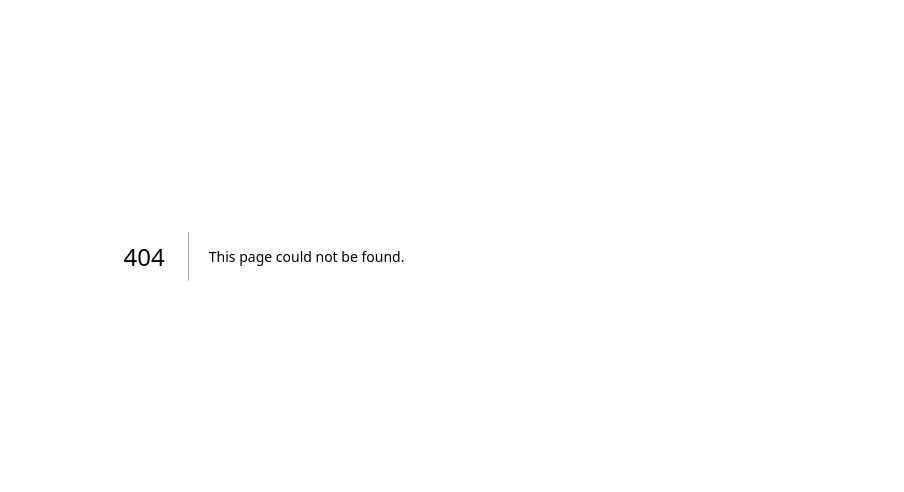
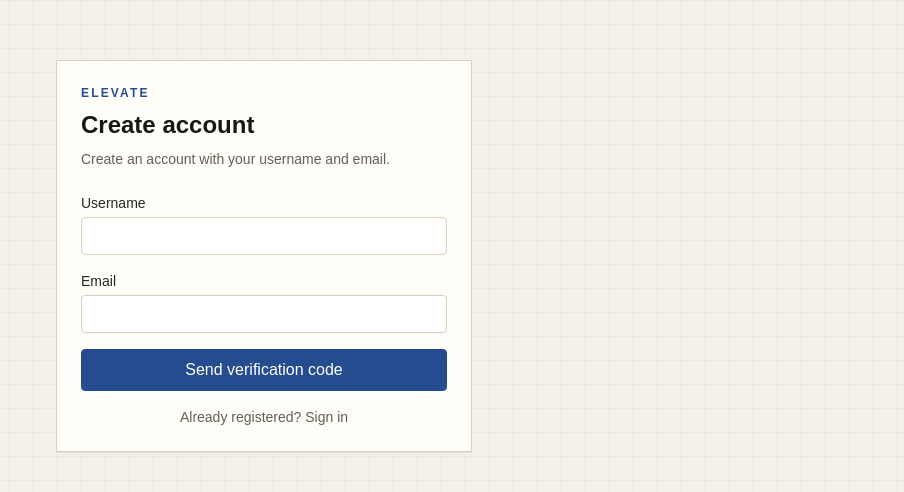
Before and after one commit to aakashloyar/elevate-web, a Next.js app: page /register in a window 1280 px wide. Before the commit this address had no page. Shown: the part 144-636 px from the top of the page, without its empty margins (376-1280 px from the left). Built offline with nearby package versions, Linux system fonts and the light colour scheme; no server answers.

Commit message:
add authentication

```diff
--- a/src/app/assessments/[assessmentId]/page.tsx
+++ b/src/app/assessments/[assessmentId]/page.tsx
@@ -6,6 +6,7 @@ import { useParams, useRouter } from "next/navigation";
 import { useInfiniteQuery, useMutation, useQuery } from "@tanstack/react-query";
 import { StatusBadge } from "@/components/status";
 import { AppShell, Badge, Button, EmptyState, Field, inputClass, Panel, PageTitle, TruncatedText } from "@/components/ui";
+import { getAuthenticatedUserId } from "@/lib/auth";
 import { assessmentsApi, generationApi, problemsApi, submissionsApi } from "@/lib/api/services";
 import type { AssessmentMarkingScheme, Difficulty, MarkingSchemeMarks, Problem, ProblemOption, ProblemType } from "@/lib/api/types";
 import { formatDateTime } from "@/lib/utils";
@@ -105,7 +106,7 @@ export default function AssessmentDetailPage() {
     mutationFn: () =>
       submissionsApi.create({
         assessment_id: assessmentId,
-        user_id: assessment?.created_by,
+        user_id: getAuthenticatedUserId(),
         duration_seconds: Number(submissionDuration),
         marking_scheme: submissionMarkingScheme,
       }),
@@ -131,7 +132,7 @@ export default function AssessmentDetailPage() {
             <Button
               type="button"
               className="px-3 py-1.5 text-sm"
-              disabled={createSubmission.isPending || !assessment?.created_by || !assessment?.duration_seconds}
+              disabled={createSubmission.isPending || !assessment?.duration_seconds}
               onClick={() => {
                 setSubmissionDuration(String(assessment?.duration_seconds ?? ""));
                 setSubmissionMarkingScheme(markingSchemeQuery.data ?? defaultMarkingScheme);
@@ -552,14 +553,11 @@ function AttachedProblemCard({ problem }: { problem: Problem }) {
 
 function ManualProblemCard({
   assessmentId,
-  createdBy,
   onAdded,
 }: {
   assessmentId: string;
-  createdBy?: string;
   onAdded: () => void;
 }) {
-  const [creatorId, setCreatorId] = useState(createdBy || "019fd16d-8296-7039-949f-65044c31d28f");
   const [title, setTitle] = useState("What is the time complexity of binary search?");
   const [statement, setStatement] = useState("Given a sorted array of n elements, what is the time complexity of searching for an element using binary search?");
   const [type, setType] = useState<ProblemType>("single");
@@ -583,7 +581,7 @@ function ManualProblemCard({
   function onSubmit(event: FormEvent) {
     event.preventDefault();
     addProblem.mutate({
-      created_by: creatorId,
+      created_by: getAuthenticatedUserId(),
       title,
       statement,
       type,
@@ -613,9 +611,6 @@ function ManualProblemCard({
   return (
     <Panel title="Add one manual problem">
       <form onSubmit={onSubmit} className="grid gap-3">
-        <Field label="Created by user ID">
-          <input className={inputClass} value={creatorId} onChange={(event) => setCreatorId(event.target.value)} required />
-        </Field>
         <Field label="Title">
           <input className={inputClass} value={title} onChange={(event) => setTitle(event.target.value)} required />
         </Field>
@@ -665,14 +660,11 @@ function ManualProblemCard({
 
 function AiGenerationCard({
   assessmentId,
-  createdBy,
   onCompleted,
 }: {
   assessmentId: string;
-  createdBy?: string;
   onCompleted: () => void;
 }) {
-  const [userId, setUserId] = useState(createdBy || "019fd16d-8296-7039-949f-65044c31d28f");
   const [level, setLevel] = useState<Difficulty>("medium");
   const [description, setDescription] = useState("Generate NCERT-style conceptual questions.");
   const [singleCount, setSingleCount] = useState("5");
@@ -704,7 +696,7 @@ function AiGenerationCard({
   function onSubmit(event: FormEvent) {
     event.preventDefault();
     createJob.mutate({
-      user_id: userId,
+      user_id: getAuthenticatedUserId(),
       assessment_id: assessmentId,
       document_id: null,
       single_correct_count: Number(singleCount),
@@ -719,9 +711,6 @@ function AiGenerationCard({
   return (
     <Panel title="Generate problems with AI">
       <form onSubmit={onSubmit} className="grid gap-3">
-        <Field label="User ID">
-          <input className={inputClass} value={userId} onChange={(event) => setUserId(event.target.value)} required />
-        </Field>
         <Field label="Level">
           <select className={inputClass} value={level} onChange={(event) => setLevel(event.target.value as Difficulty)}>
             <option value="easy">easy</option>
--- a/src/app/assessments/create/page.tsx
+++ b/src/app/assessments/create/page.tsx
@@ -5,6 +5,7 @@ import Link from "next/link";
 import { useRouter } from "next/navigation";
 import { useMutation } from "@tanstack/react-query";
 import { AppShell, Button, Field, inputClass, Panel, PageTitle } from "@/components/ui";
+import { getAuthenticatedUserId } from "@/lib/auth";
 import { assessmentsApi } from "@/lib/api/services";
 
 export default function CreateAssessmentPage() {
@@ -12,7 +13,6 @@ export default function CreateAssessmentPage() {
   const [title, setTitle] = useState("");
   const [description, setDescription] = useState("");
   const [durationSeconds, setDurationSeconds] = useState("5400");
-  const [createdBy, setCreatedBy] = useState("01a09427-5792-7192-a6b6-d1fce684767d");
 
   const createAssessment = useMutation({
     mutationFn: assessmentsApi.create,
@@ -25,7 +25,7 @@ export default function CreateAssessmentPage() {
       title,
       description,
       duration_seconds: Number(durationSeconds),
-      created_by: createdBy,
+      created_by: getAuthenticatedUserId(),
     });
   }
 
@@ -48,9 +48,6 @@ export default function CreateAssessmentPage() {
             </Field>
             <Field label="Duration seconds">
               <input className={inputClass} type="number" value={durationSeconds} onChange={(event) => setDurationSeconds(event.target.value)} min={1} required />
-            </Field>
-            <Field label="Created by user ID">
-              <input className={inputClass} value={createdBy} onChange={(event) => setCreatedBy(event.target.value)} required />
             </Field>
             <div className="flex gap-2">
               <Button disabled={createAssessment.isPending}>{createAssessment.isPending ? "Creating..." : "Create assessment"}</Button>
--- a/src/app/generation/page.tsx
+++ b/src/app/generation/page.tsx
@@ -5,13 +5,13 @@ import { useMutation, useQuery } from "@tanstack/react-query";
 import { useSearchParams } from "next/navigation";
 import { AppShell, Button, Field, inputClass, Panel, PageTitle } from "@/components/ui";
 import { StatusBadge } from "@/components/status";
+import { getAuthenticatedUserId } from "@/lib/auth";
 import { generationApi } from "@/lib/api/services";
 import type { Difficulty } from "@/lib/api/types";
 
 function GenerationContent() {
   const params = useSearchParams();
   const [assessmentId, setAssessmentId] = useState(params.get("assessmentId") ?? "f207db6a-c9bc-4743-96f3-56028ec6cfa2");
-  const [userId, setUserId] = useState("019fd16d-8296-7039-949f-65044c31d28f");
   const [level, setLevel] = useState<Difficulty>("medium");
   const [description, setDescription] = useState("Generate NCERT-style conceptual questions.");
   const [singleCount, setSingleCount] = useState("5");
@@ -34,7 +34,7 @@ function GenerationContent() {
   function onSubmit(event: FormEvent) {
     event.preventDefault();
     createJob.mutate({
-      user_id: userId,
+      user_id: getAuthenticatedUserId(),
       assessment_id: assessmentId,
       document_id: null,
       single_correct_count: Number(singleCount),
@@ -52,9 +52,6 @@ function GenerationContent() {
         <form onSubmit={onSubmit} className="grid gap-3">
           <Field label="Assessment ID">
             <input className={inputClass} value={assessmentId} onChange={(event) => setAssessmentId(event.target.value)} required />
-          </Field>
-          <Field label="User ID">
-            <input className={inputClass} value={userId} onChange={(event) => setUserId(event.target.value)} required />
           </Field>
           <Field label="Level">
             <select className={inputClass} value={level} onChange={(event) => setLevel(event.target.value as Difficulty)}>
--- a/src/app/problems/create/page.tsx
+++ b/src/app/problems/create/page.tsx
@@ -5,6 +5,7 @@ import Link from "next/link";
 import { useRouter, useSearchParams } from "next/navigation";
 import { useMutation } from "@tanstack/react-query";
 import { AppShell, Button, Field, inputClass, Panel, PageTitle } from "@/components/ui";
+import { getAuthenticatedUserId } from "@/lib/auth";
 import { assessmentsApi, problemsApi } from "@/lib/api/services";
 import type { Difficulty, ProblemOption, ProblemType } from "@/lib/api/types";
 
@@ -23,7 +24,6 @@ export default function CreateProblemPage() {
   const [statement, setStatement] = useState("");
   const [type, setType] = useState<ProblemType>("single");
   const [difficulty, setDifficulty] = useState<Difficulty>("easy");
-  const [createdBy, setCreatedBy] = useState("019fd16d-8296-7039-949f-65044c31d28f");
   const [topics, setTopics] = useState("");
   const [options, setOptions] = useState<ProblemOption[]>(defaultOptions);
 
@@ -45,7 +45,7 @@ export default function CreateProblemPage() {
   function onSubmit(event: FormEvent) {
     event.preventDefault();
     createProblem.mutate({
-      created_by: createdBy,
+      created_by: getAuthenticatedUserId(),
       title,
       statement,
       type,
@@ -127,9 +127,6 @@ export default function CreateProblemPage() {
             <Field label="Topics">
               <input className={inputClass} value={topics} onChange={(event) => setTopics(event.target.value)} placeholder="algorithms, arrays, binary-search" />
             </Field>
-            <Field label="Created by user ID">
-              <input className={inputClass} value={createdBy} onChange={(event) => setCreatedBy(event.target.value)} required />
-            </Field>
             <div className="flex gap-2">
               <Button disabled={createProblem.isPending || !optionsValid}>{createProblem.isPending ? "Creating..." : "Create problem"}</Button>
               <Link href={assessmentId ? `/assessments/${assessmentId}` : "/problems"}><Button type="button" variant="secondary">Cancel</Button></Link>
--- a/src/components/providers.tsx
+++ b/src/components/providers.tsx
@@ -2,6 +2,7 @@
 
 import { QueryClient, QueryClientProvider } from "@tanstack/react-query";
 import { useState } from "react";
+import { AuthProvider } from "@/lib/auth";
 
 export function Providers({ children }: { children: React.ReactNode }) {
   const [queryClient] = useState(
@@ -17,5 +18,5 @@ export function Providers({ children }: { children: React.ReactNode }) {
       }),
   );
 
-  return <QueryClientProvider client={queryClient}>{children}</QueryClientProvider>;
+  return <QueryClientProvider client={queryClient}><AuthProvider>{children}</AuthProvider></QueryClientProvider>;
 }
--- a/src/components/ui.tsx
+++ b/src/components/ui.tsx
@@ -1,7 +1,16 @@
+"use client";
 import Link from "next/link";
+import { usePathname, useRouter } from "next/navigation";
+import { useEffect } from "react";
 import { cn } from "@/lib/utils";
+import { useAuth } from "@/lib/auth";
 
 export function AppShell({ children }: { children: React.ReactNode }) {
+  const { ready, token, logout } = useAuth();
+  const router = useRouter();
+  const pathname = usePathname();
+  useEffect(() => { if (ready && !token && pathname !== "/login" && pathname !== "/register") router.replace("/login"); }, [pathname, ready, router, token]);
+  if (!ready || !token) return null;
   return (
     <div>
       <header className="border-b border-[var(--line)] bg-[var(--paper)]">
@@ -14,6 +23,7 @@ export function AppShell({ children }: { children: React.ReactNode }) {
             <NavLink href="/assessments">Assessments</NavLink>
             <NavLink href="/problems">Problems</NavLink>
             <NavLink href="/submissions">Submissions</NavLink>
+            <button type="button" onClick={() => { logout(); router.replace("/login"); }} className="cursor-pointer rounded px-3 py-2 text-[var(--muted)] hover:bg-[var(--accent-weak)] hover:text-[var(--accent)]">Logout</button>
           </nav>
         </div>
       </header>
--- a/src/lib/api/config.ts
+++ b/src/lib/api/config.ts
@@ -1,4 +1,5 @@
 export const serviceUrls = {
+  auth: process.env.NEXT_PUBLIC_AUTH_SERVICE_URL ?? "http://localhost:8088",
   user: process.env.NEXT_PUBLIC_USER_SERVICE_URL ?? "http://localhost:8081",
   assessment: process.env.NEXT_PUBLIC_ASSESSMENT_SERVICE_URL ?? "http://localhost:8082",
   problem: process.env.NEXT_PUBLIC_PROBLEM_SERVICE_URL ?? "http://localhost:8083",
--- a/src/lib/api/http.ts
+++ b/src/lib/api/http.ts
@@ -19,15 +19,18 @@ export async function request<T>(baseURL: string, path: string, options: Request
     }
   }
 
+  const token = typeof window !== "undefined" ? window.localStorage.getItem("elevate_access_token") : null;
   const response = await fetch(url, {
     ...options,
     headers: {
       "Content-Type": "application/json",
+      ...(token ? { Authorization: `Bearer ${token}` } : {}),
       ...options.headers,
     },
   });
 
   if (!response.ok) {
+    if (response.status === 401 && typeof window !== "undefined") window.localStorage.removeItem("elevate_access_token");
     const message = await response.text();
     throw new ApiError(message || response.statusText, response.status);
   }
--- /dev/null
+++ b/src/lib/auth.tsx
@@ -0,0 +1,26 @@
+"use client";
+import { createContext, useContext, useEffect, useMemo, useState } from "react";
+import { serviceUrls } from "@/lib/api/config";
+
+type OTPRequest = { user_id: string; verification_required: boolean };
+type AuthContextValue = { token: string | null; ready: boolean; requestOtp: (identifier: string) => Promise<OTPRequest>; register: (username: string, email: string) => Promise<OTPRequest>; verifyOtp: (userId: string, otp: string) => Promise<void>; logout: () => void };
+const storageKey = "elevate_access_token";
+const AuthContext = createContext<AuthContextValue | null>(null);
+export function getAuthenticatedUserId(token?: string | null): string {
+  const accessToken = token ?? (typeof window !== "undefined" ? window.localStorage.getItem(storageKey) : null);
+  if (!accessToken) return "";
+
+  try {
+    const encodedPayload = accessToken.split(".")[1];
+    if (!encodedPayload) return "";
+    const normalizedPayload = encodedPayload.replace(/-/g, "+").replace(/_/g, "/");
+    const paddedPayload = normalizedPayload.padEnd(normalizedPayload.length + ((4 - (normalizedPayload.length % 4)) % 4), "=");
+    const payload = JSON.parse(atob(paddedPayload)) as { sub?: unknown };
+    return typeof payload.sub === "string" ? payload.sub : "";
+  } catch {
+    return "";
+  }
+}
+async function post<T>(path: string, body: unknown): Promise<T> { const response = await fetch(`${serviceUrls.auth}${path}`, { method: "POST", headers: { "Content-Type": "application/json" }, body: JSON.stringify(body) }); if (!response.ok) throw new Error((await response.text()) || "Request failed"); return response.json() as Promise<T>; }
+export function AuthProvider({ children }: { children: React.ReactNode }) { const [token,setToken]=useState<string|null>(null); const [ready,setReady]=useState(false); useEffect(()=>{const timer=window.setTimeout(()=>{setToken(window.localStorage.getItem(storageKey));setReady(true)},0);return()=>window.clearTimeout(timer)},[]); const value=useMemo<AuthContextValue>(()=>({token,ready,requestOtp:(identifier)=>post<OTPRequest>("/auth/login",{identifier}),register:(username,email)=>post<OTPRequest>("/auth/register",{username,email}),verifyOtp:async(userId,otp)=>{const result=await post<{access_token:string}>("/auth/verify-otp",{user_id:userId,otp});window.localStorage.setItem(storageKey,result.access_token);setToken(result.access_token)},logout:()=>{window.localStorage.removeItem(storageKey);setToken(null)}}),[ready,token]); return <AuthContext.Provider value={value}>{children}</AuthContext.Provider>; }
+export function useAuth(){const value=useContext(AuthContext);if(!value)throw new Error("useAuth must be used inside AuthProvider");return value}
```
Also changed, not shown: src/app/login/page.tsx (added, +3 -0 lines), src/app/register/page.tsx (added, +3 -0 lines).
